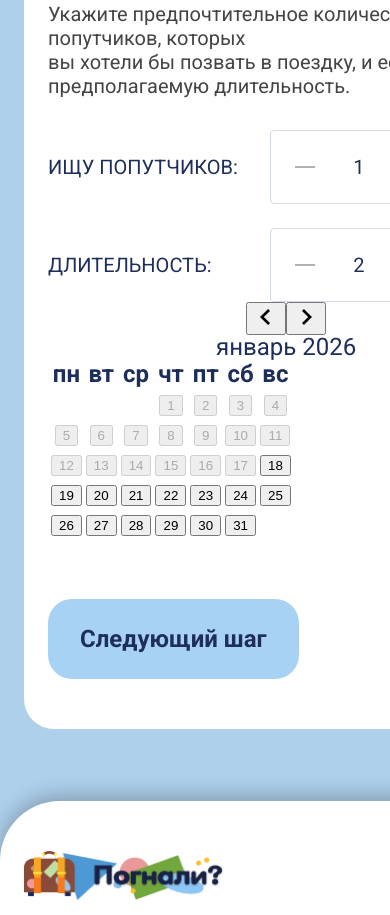
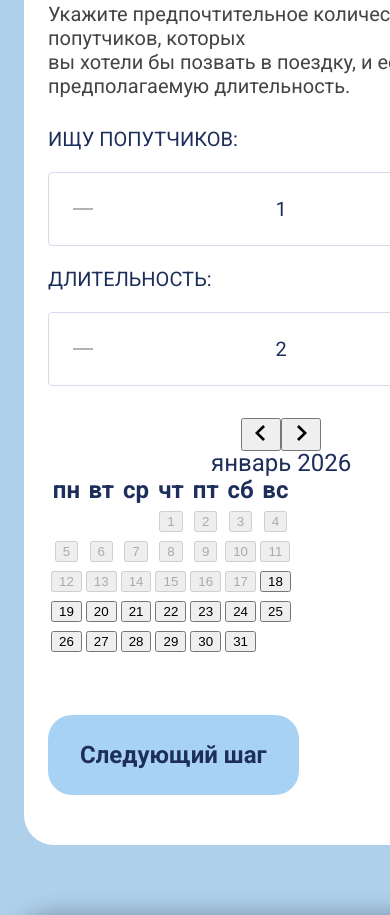
Before and after one commit to vikkont79/lets-go, a React (Vite) app: page /form in a window 390 px wide. Shown: the part 1000-1915 px from the top of the page. Built offline with nearby package versions, Linux system fonts and the light colour scheme.

Commit message:
feat: добавляет стили для адаптивного поведения

```diff
--- a/src/pages/form/ui/Counters/Counters.module.css
+++ b/src/pages/form/ui/Counters/Counters.module.css
@@ -2,6 +2,14 @@
   display: grid;
   grid-template-columns: max-content min-content min-content;
   row-gap: var(--indent-6);
+
+  @media(max-width: 769px) {
+    grid-template-columns: 1fr min-content;
+  }
+
+  @media(max-width: 321px) {
+    row-gap: var(--indent-5);
+  }
 }
 
 .counterInput {
@@ -9,4 +17,12 @@
   grid-column: 1/-1;
   grid-template-columns: subgrid;
   gap: var(--indent-8);
+
+  @media(max-width: 769px) {
+    gap: var(--indent-6);
+  }
+
+  @media(max-width: 321px) {
+    gap: var(--indent-2);
+  }
 }
--- a/src/pages/form/ui/Counters/Counters.tsx
+++ b/src/pages/form/ui/Counters/Counters.tsx
@@ -2,6 +2,7 @@ import { CounterInput } from '@/shared/ui';
 import styles from './Counters.module.css';
 
 interface CountersProps {
+  className: string;
   companions: number;
   duration: number;
   onCompanionsChange: (value: number) => void;
@@ -13,6 +14,7 @@ interface CountersProps {
 }
 
 const Counters = ({
+  className = '',
   companions,
   duration,
   onCompanionsChange,
@@ -20,7 +22,7 @@ const Counters = ({
   errors,
 }: CountersProps) => {
   return (
-    <div className={styles.counterInputs}>
+    <div className={`${styles.counterInputs} ${className}`}>
       <CounterInput
         className={styles.counterInput}
         id='companions-input'
--- a/src/pages/form/ui/Form/Form.module.css
+++ b/src/pages/form/ui/Form/Form.module.css
@@ -192,3 +192,7 @@
   margin-block: 0;
   color: var(--color-neutral-500);
 }
+
+.counters {
+  margin-block-end: var(--indent-8);
+}
--- a/src/pages/form/ui/Form/Form.tsx
+++ b/src/pages/form/ui/Form/Form.tsx
@@ -98,6 +98,7 @@ const FormPage = () => {
                 />
               </div>
               <Counters
+                className={styles.counters}
                 companions={formData.companions}
                 duration={formData.duration}
                 onCompanionsChange={handleCompanionsChange}
--- a/src/shared/ui/Button/Button.module.css
+++ b/src/shared/ui/Button/Button.module.css
@@ -44,6 +44,13 @@
   padding-block: calc(var(--base-indent) * 7);
   font-size: var(--font-size-base);
   line-height: 1;
+
+  @media(max-width: 321px) {
+    padding: calc(var(--base-indent)*2);
+    font-size: 16px;
+    line-height: 30px;
+    text-transform: uppercase;
+  }
 }
 
 .large {
--- a/src/shared/ui/CounterInput/CounterInput.module.css
+++ b/src/shared/ui/CounterInput/CounterInput.module.css
@@ -7,6 +7,10 @@
   font-weight: 500;
   text-transform: uppercase;
   text-align: start;
+
+  @media(max-width: 321px) {
+    font-size: 16px;
+  }
 }
 
 .counter {
@@ -18,6 +22,16 @@
   gap: var(--indent-6);
   border: 1px solid var(--color-neutral-200);
   border-radius: 4px;
+
+  @media(max-width: 769px) {
+    order: 1;
+    grid-column: 1/-1;
+    justify-content: space-between;
+  }
+
+  @media(max-width: 321px) {
+    padding: var(--indent-4);
+  }
 }
 
 .button {
```
Also changed, not shown: src/pages/form/ui/DatePicker/DatePicker.module.css (+8 -2 lines).
